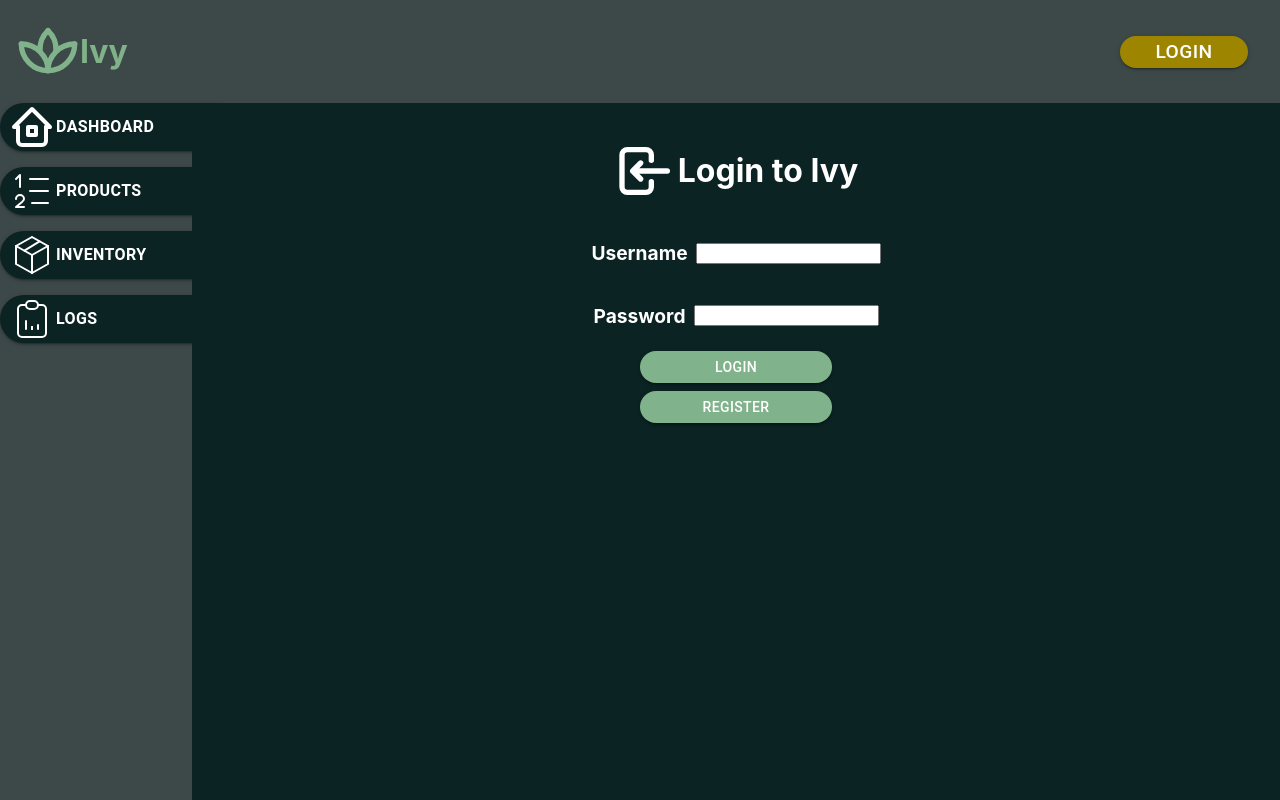
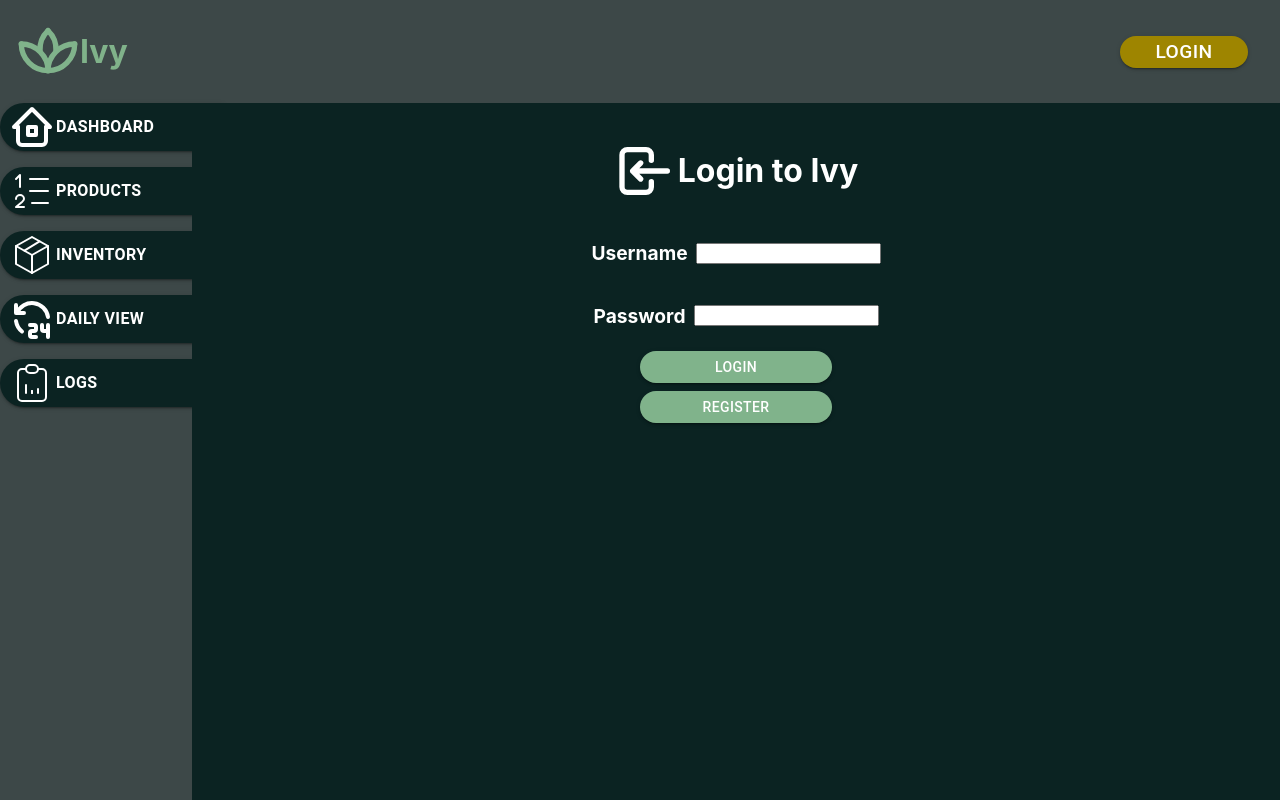
Before and after one commit to lemeow125/Ivy-Frontend, a React (Create React App) app: page /#/Login in a window 1280 px wide. Built offline with nearby package versions, Linux system fonts and the light colour scheme; no server answers.

Commit message:
Polished logout sidebar button and added dailyview page

```diff
--- a/src/App.tsx
+++ b/src/App.tsx
@@ -22,6 +22,7 @@ import Activation from "./Routes/Activation/Activation";
 import { QueryClient, QueryClientProvider } from "react-query";
 import NewProduct from "./Routes/NewProduct/NewProduct";
 import Register from "./Routes/Register/Register";
+import DailyView from "./Routes/DailyView/DailyView";
 
 const queryClient = new QueryClient();
 
@@ -103,6 +104,14 @@ const router = createHashRouter([
       </Container>
     ),
   },
+  {
+    path: "/ActivityToday",
+    element: (
+      <Container>
+        <DailyView />
+      </Container>
+    ),
+  },
 ]);
 
 export default function App() {
--- /dev/null
+++ b/src/Components/Icons/TodayIcon/TodayIcon.tsx
@@ -0,0 +1,27 @@
+import React from "react";
+
+export interface props {
+  size: number;
+  color: string;
+}
+export default function TodayIcon(props: props) {
+  return (
+    <svg
+      width={props.size}
+      height={props.size}
+      viewBox="0 0 24 24"
+      strokeWidth="2"
+      stroke={props.color}
+      fill="none"
+      strokeLinecap="round"
+      strokeLinejoin="round"
+    >
+      <path stroke="none" d="M0 0h24v24H0z" fill="none"></path>
+      <path d="M20 11a8.1 8.1 0 0 0 -15.5 -2m-.5 -4v4h4"></path>
+      <path d="M4 13a8.094 8.094 0 0 0 3 5.24"></path>
+      <path d="M11 15h2a1 1 0 0 1 1 1v1a1 1 0 0 1 -1 1h-1a1 1 0 0 0 -1 1v1a1 1 0 0 0 1 1h2"></path>
+      <path d="M17 15v2a1 1 0 0 0 1 1h1"></path>
+      <path d="M20 15v6"></path>
+    </svg>
+  );
+}
--- a/src/Components/Sidebar/Sidebar.tsx
+++ b/src/Components/Sidebar/Sidebar.tsx
@@ -9,6 +9,7 @@ import Logout from "../Logout/Logout";
 import InventoryIcon from "../Icons/InventoryIcon/InventoryIcon";
 import LogsIcon from "../Icons/LogsIcon/LogsIcon";
 import LogoutIcon from "../Icons/LogoutIcon/LogoutIcon";
+import TodayIcon from "../Icons/TodayIcon/TodayIcon";
 
 export interface state {
   logged_in: {
@@ -18,7 +19,17 @@ export interface state {
 export default function Sidebar() {
   const navigate = useNavigate();
   const logged_in = useSelector((state: state) => state.logged_in.value);
+  function LogoutButton() {
     if (!logged_in) {
+      return <div />;
+    } else {
+      return (
+        <Logout>
+          <LogoutIcon size={48} color="white" />
+        </Logout>
+      );
+    }
+  }
   return (
     <div style={styles.sidebar_container}>
       <div
@@ -39,10 +50,7 @@ export default function Sidebar() {
           <SidebarButton onClick={() => navigate("/")} name="Dashboard">
             <HomeIcon size={48} color="white" />
           </SidebarButton>
-            <SidebarButton
-              onClick={() => navigate("/Products")}
-              name="Products"
-            >
+          <SidebarButton onClick={() => navigate("/Products")} name="Products">
             <ProductsIcon size={48} color="white" />
           </SidebarButton>
           <SidebarButton
@@ -51,55 +59,18 @@ export default function Sidebar() {
           >
             <InventoryIcon size={48} color="white" />
           </SidebarButton>
-            <SidebarButton onClick={() => navigate("/Logs")} name="Logs">
-              <LogsIcon size={48} color="white" />
-            </SidebarButton>
-          </div>
-        </div>
-      </div>
-    );
-  } else {
-    return (
-      <div style={styles.sidebar_container}>
-        <div
-          style={{
-            display: "flex",
-            flexDirection: "row",
-            justifyContent: "flex-end",
-          }}
+          <SidebarButton
+            onClick={() => navigate("/ActivityToday")}
+            name="Daily View"
           >
-          <div
-            style={{
-              position: "relative",
-              display: "flex",
-              flexDirection: "column",
-              justifyContent: "flex-start",
-            }}
-          >
-            <SidebarButton onClick={() => navigate("/")} name="Dashboard">
-              <HomeIcon size={48} color="white" />
-            </SidebarButton>
-            <SidebarButton
-              onClick={() => navigate("/Products")}
-              name="Products"
-            >
-              <ProductsIcon size={48} color="white" />
-            </SidebarButton>
-            <SidebarButton
-              onClick={() => navigate("/Inventory")}
-              name="Inventory"
-            >
-              <InventoryIcon size={48} color="white" />
+            <TodayIcon size={48} color="white" />
           </SidebarButton>
           <SidebarButton onClick={() => navigate("/Logs")} name="Logs">
             <LogsIcon size={48} color="white" />
           </SidebarButton>
-            <Logout>
-              <LogoutIcon size={48} color="white" />
-            </Logout>
+          <LogoutButton />
         </div>
       </div>
     </div>
   );
 }
-}
--- /dev/null
+++ b/src/Routes/DailyView/DailyView.tsx
@@ -0,0 +1,90 @@
+import React, { useState } from "react";
+import TotalProductsIcon from "../../Components/Icons/TotalProductsIcon/TotalProductsIcon";
+import LowStockIcon from "../../Components/Icons/LowStockIcon/LowStockIcon";
+import StatsIcon from "../../Components/Icons/StatsIcon/StatsIcon";
+import LogsIcon from "../../Components/Icons/LogsIcon/LogsIcon";
+import "../../index.css";
+import styles from "../../styles";
+import HomeIcon from "../../Components/Icons/HomeIcon/HomeIcon";
+import ColoredCube from "../../Components/ColoredCube/ColoredCube";
+import RecentlyAddedIcon from "../../Components/Icons/RecentlyAddedIcon/RecentlyAddedIcon";
+import LoginChecker from "../../Components/LoginChecker/LoginChecker";
+import { useQuery } from "react-query";
+import {
+  GetLogs,
+  GetLowestStockedProduct,
+  GetProducts,
+} from "../../Components/Api/Api";
+import {
+  OldSessionState,
+  ProductLog,
+  SessionTransactions,
+} from "../../Interfaces/Interfaces";
+import { useSelector } from "react-redux";
+import LowestStockWidget from "../../Components/DashboardPage/LowestStockWidget/LowestStockWidget";
+import RecentlyAddedWidget from "../../Components/DashboardPage/RecentlyAddedWidget/RecentlyAddedWidget";
+import TotalProductsWidget from "../../Components/DashboardPage/TotalProductsWidget/TotalProductsWidget";
+import SessionStatsWidget from "../../Components/DashboardPage/SessionStatsWidget/SessionStatsWidget";
+import TodayIcon from "../../Components/Icons/TodayIcon/TodayIcon";
+
+export default function DailyView() {
+  const logs = useQuery("logs", GetLogs, { retry: 0 });
+  const products = useQuery("products", GetProducts, { retry: 0 });
+  const lowest_stock_product = useQuery(
+    "lowest_stock_product",
+    GetLowestStockedProduct,
+    {
+      retry: 0,
+    }
+  );
+  const old_session_checked = useSelector(
+    (state: OldSessionState) => state.old_session_checked.value
+  );
+  if (
+    logs.isLoading ||
+    products.isLoading ||
+    lowest_stock_product.isLoading ||
+    !old_session_checked
+  ) {
+    return (
+      <div>
+        <LoginChecker />
+        <div style={styles.flex_row}>
+          <TodayIcon size={64} color="white" />
+          <p style={{ ...styles.text_white, ...styles.text_XL }}>Daily View</p>
+        </div>
+        <div style={{ ...styles.content_column, ...{ alignItems: "center" } }}>
+          <p style={{ ...styles.text_white, ...styles.text_L }}>
+            Loading today's summary...
+          </p>
+        </div>
+      </div>
+    );
+  }
+  if (logs.error || products.error || lowest_stock_product.isError) {
+    <div>
+      <LoginChecker />
+      <div style={styles.flex_row}>
+        <TodayIcon size={64} color="white" />
+        <p style={{ ...styles.text_white, ...styles.text_XL }}>Daily View</p>
+      </div>
+      <div style={{ ...styles.content_column, ...{ alignItems: "center" } }}>
+        <p style={{ ...styles.text_red, ...styles.text_L }}>
+          Error loading today's summary
+        </p>
+      </div>
+    </div>;
+  }
+  return (
+    <div>
+      <LoginChecker />
+      <div style={styles.flex_row}>
+        <TodayIcon size={64} color="white" />
+        <p style={{ ...styles.text_white, ...styles.text_XL }}>Daily View</p>
+      </div>
+      <div style={styles.content_row}>
+        <p style={{ ...styles.text_white, ...styles.text_XL }}>Heh</p>
+      </div>
+    </div>
+  );
+}
```
Lines whose indentation alone changed are shown as unchanged.
